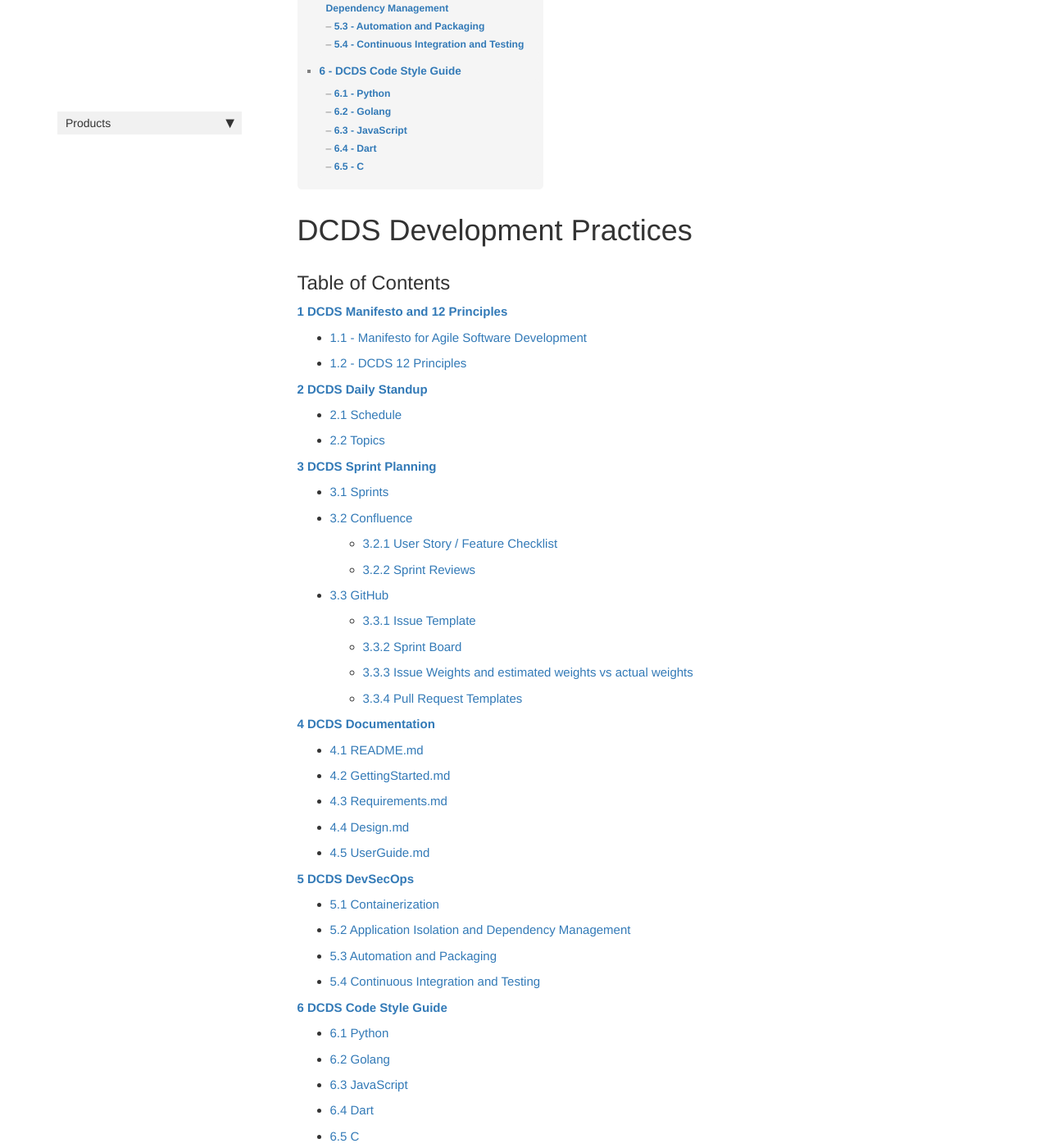
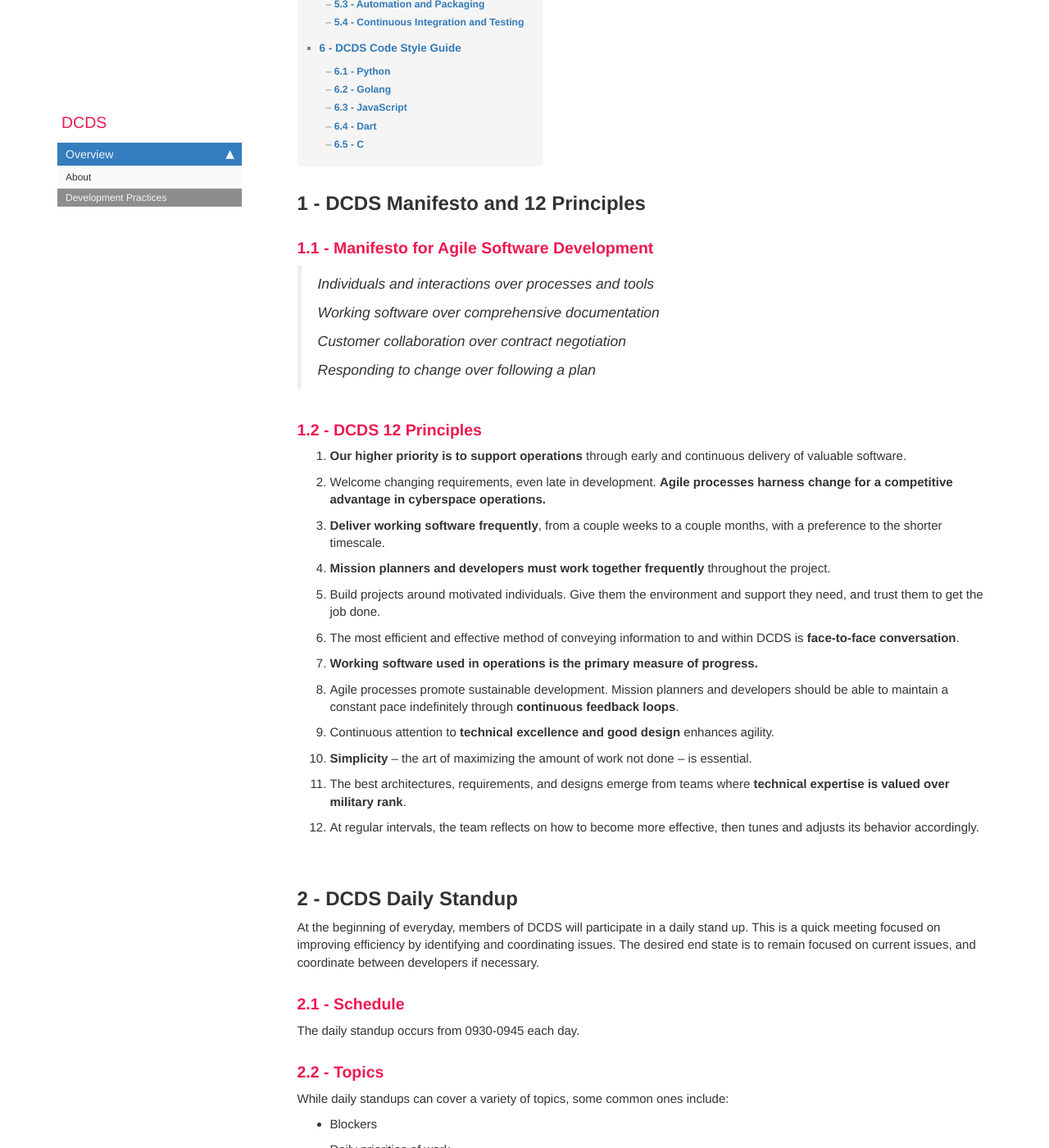
Before and after one commit to CSD-Defense/cpb-dcds.github.io, a Jekyll site: the page built from dev_practices.md, in a window 1280 px wide and 1400 px high, scrolled down 909 px. Shown: the whole window at 82% size. Built offline with Jekyll 4.4.1, drawn with Linux system fonts in a browser that asks for light colours; our own code applies the rules of GitHub Pages for plain Markdown files; comment, search, counter and statistics services are not loaded.

Commit message:
Adjusted header for Development Practices page to remove a second Table of Contents

```diff
--- a/dev_practices.md
+++ b/dev_practices.md
@@ -1,47 +1,9 @@
-# DCDS Development Practices
-
-## Table of Contents
-[**1 DCDS Manifesto and 12 Principles**](#1---dcds-manifesto-and-12-principles)
-- [1.1 - Manifesto for Agile Software Development](#11---manifesto-for-agile-software-development)
-- [1.2 - DCDS 12 Principles](#12---dcds-12-principles)
-
-[**2 DCDS Daily Standup**](#2---dcds-daily-standup)
-- [2.1 Schedule](#21---schedule)
-- [2.2 Topics](#22---topics)
-
-[**3 DCDS Sprint Planning**](#3---dcds-sprint-planning)
-- [3.1 Sprints](#31---sprints)
-- [3.2 Confluence](#32---confluence)
-  - [3.2.1 User Story / Feature Checklist](#321---user-story-/-feature-checklist)
-  - [3.2.2 Sprint Reviews](#322---sprint-reviews)
-- [3.3 GitHub](#33---github)
-  - [3.3.1 Issue Template](#331---issue-template)
-  - [3.3.2 Sprint Board](#332---sprint-board)
-  - [3.3.3 Issue Weights and estimated weights vs actual weights](#333---issue-weights-and-estimated-weights-vs-actual-weights)
-  - [3.3.4 Pull Request Templates](#334---pull-request-templates)
-
-[**4 DCDS Documentation**](#4---dcds-documentation)
-- [4.1 README.md](#41---readmemd)
-- [4.2 GettingStarted.md](#42---gettingstartedmd)
-- [4.3 Requirements.md](#43---requirementsmd)
-- [4.4 Design.md](#44---designmd)
-- [4.5 UserGuide.md](#45---userguidemd)
-
-[**5 DCDS DevSecOps**](#5---dcds-devsecops)
-- [5.1 Containerization](#51---containerization)
-- [5.2 Application Isolation and Dependency Management](#52---application-isolation-and-dependency-management)
-- [5.3 Automation and Packaging](#53---automation-and-packaging)
-- [5.4 Continuous Integration and Testing](#54---continuous-integration-and-testing)
-
-[**6 DCDS Code Style Guide**](#6---dcds-code-style-guide)
-- [6.1 Python](#61---python)
-- [6.2 Golang](#62---golang)
-- [6.3 JavaScript](#63---javascript)
-- [6.4 Dart](#64---dart)
-- [6.5 C](#65---c)
-
-----
-----
+---
+title: "DCDS Development Practices"
+keywords: development practices
+sidebar: mydoc_sidebar
+permalink: dev_practices.html
+---
 
 ## **1 - DCDS Manifesto and 12 Principles**
 
```
